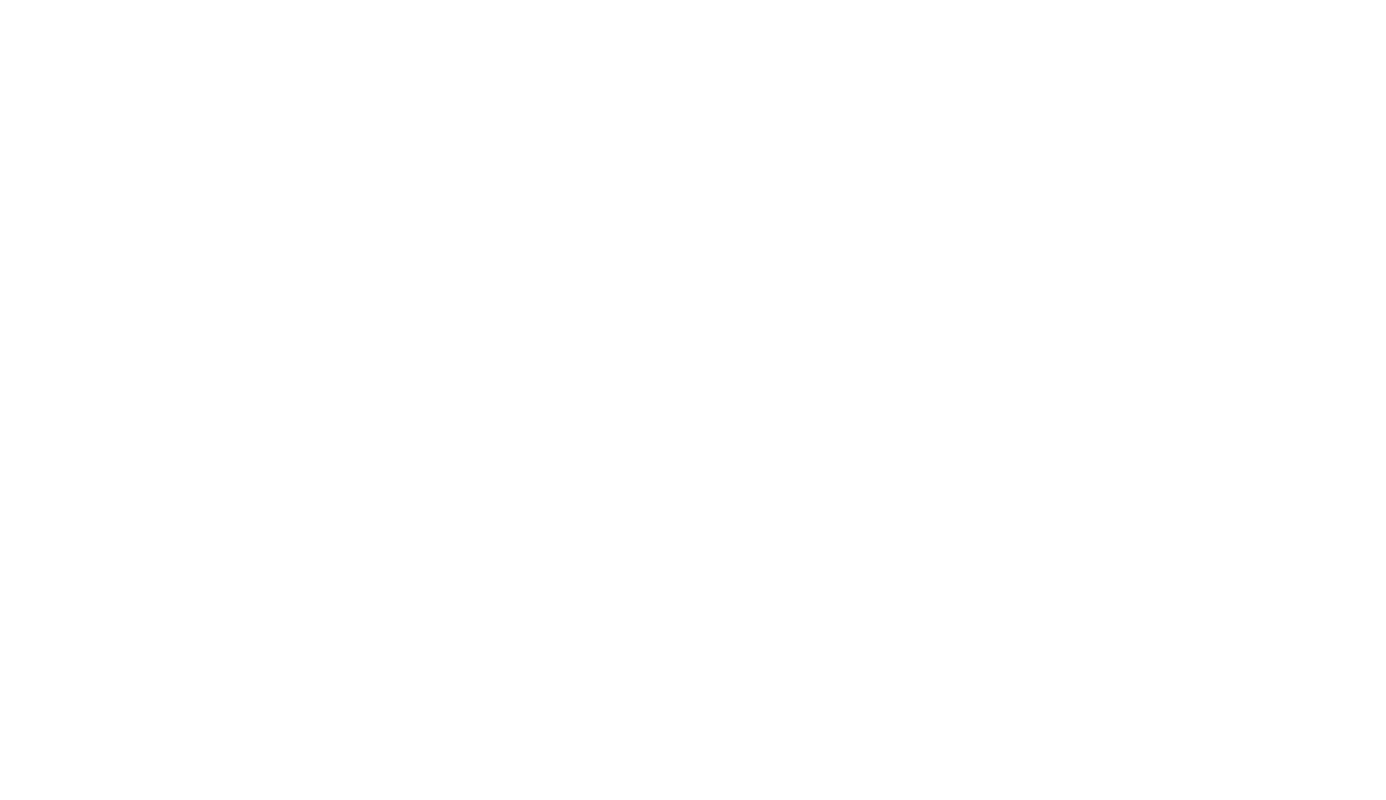
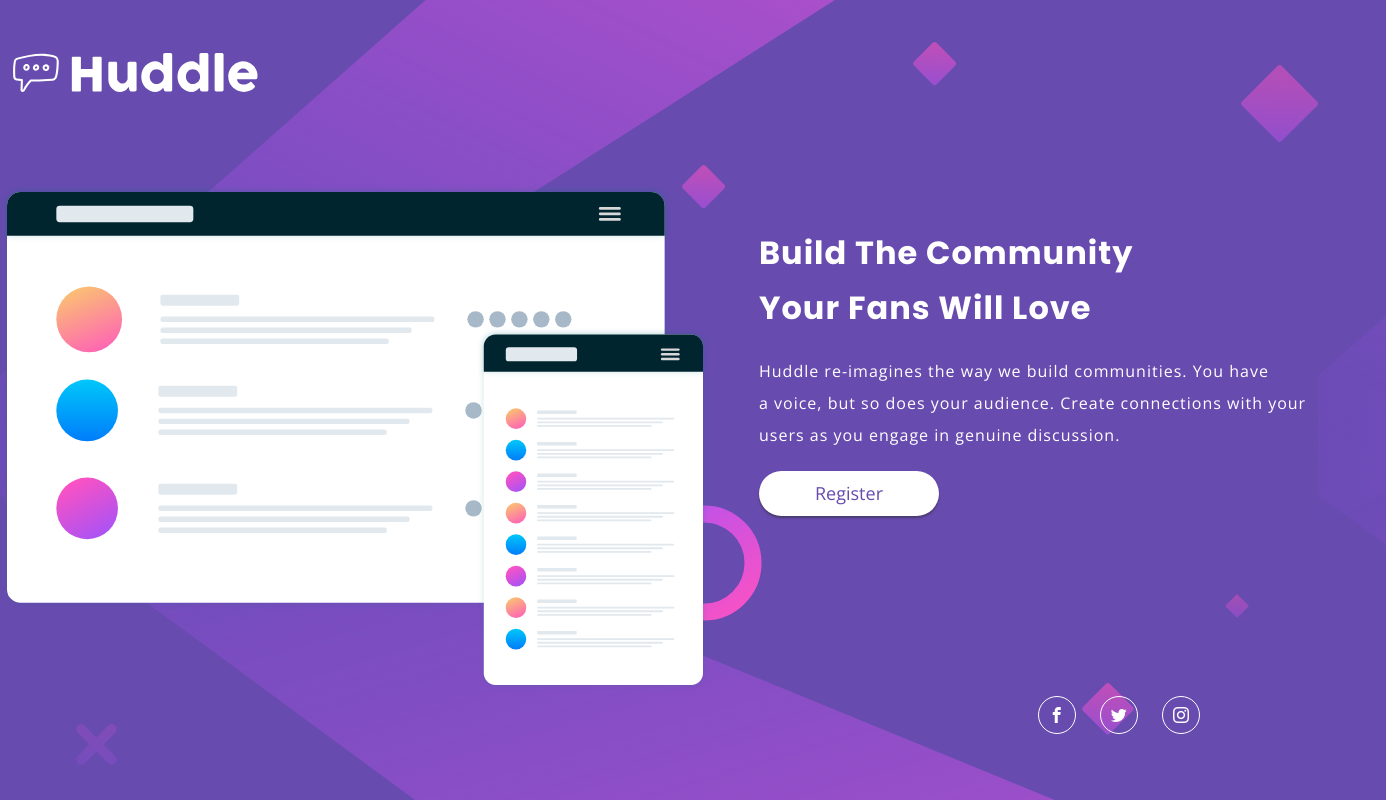
Before and after one commit to morhaham/huddle, a plain HTML site: page index.html in a window 1280 px wide. Shown: the whole page, 1386 px wide, since content can reach past the window. Drawn offline with nearby package versions, Linux system fonts and the light colour scheme.

Commit message:
desktop version is done

```diff
--- /dev/null
+++ b/css/social-icons/demo-files/demo.css
@@ -0,0 +1,151 @@
+body {
+  padding: 0;
+  margin: 0;
+  font-family: sans-serif;
+  font-size: 1em;
+  line-height: 1.5;
+  color: #555;
+  background: #fff;
+}
+h1 {
+  font-size: 1.5em;
+  font-weight: normal;
+}
+small {
+  font-size: .66666667em;
+}
+a {
+  color: #e74c3c;
+  text-decoration: none;
+}
+a:hover, a:focus {
+  box-shadow: 0 1px #e74c3c;
+}
+.bshadow0, input {
+  box-shadow: inset 0 -2px #e7e7e7;
+}
+input:hover {
+  box-shadow: inset 0 -2px #ccc;
+}
+input, fieldset {
+  font-family: sans-serif;
+  font-size: 1em;
+  margin: 0;
+  padding: 0;
+  border: 0;
+}
+input {
+  color: inherit;
+  line-height: 1.5;
+  height: 1.5em;
+  padding: .25em 0;
+}
+input:focus {
+  outline: none;
+  box-shadow: inset 0 -2px #449fdb;
+}
+.glyph {
+  font-size: 16px;
+  width: 15em;
+  padding-bottom: 1em;
+  margin-right: 4em;
+  margin-bottom: 1em;
+  float: left;
+  overflow: hidden;
+}
+.liga {
+  width: 80%;
+  width: calc(100% - 2.5em);
+}
+.talign-right {
+  text-align: right;
+}
+.talign-center {
+  text-align: center;
+}
+.bgc1 {
+  background: #f1f1f1;
+}
+.fgc1 {
+  color: #999;
+}
+.fgc0 {
+  color: #000;
+}
+p {
+  margin-top: 1em;
+  margin-bottom: 1em;
+}
+.mvm {
+  margin-top: .75em;
+  margin-bottom: .75em;
+}
+.mtn {
+  margin-top: 0;
+}
+.mtl, .mal {
+  margin-top: 1.5em;
+}
+.mbl, .mal {
+  margin-bottom: 1.5em;
+}
+.mal, .mhl {
+  margin-left: 1.5em;
+  margin-right: 1.5em;
+}
+.mhmm {
+  margin-left: 1em;
+  margin-right: 1em;
+}
+.mls {
+  margin-left: .25em;
+}
+.ptl {
+  padding-top: 1.5em;
+}
+.pbs, .pvs {
+  padding-bottom: .25em;
+}
+.pvs, .pts {
+  padding-top: .25em;
+}
+.unit {
+  float: left;
+}
+.unitRight {
+  float: right;
+}
+.size1of2 {
+  width: 50%;
+}
+.size1of1 {
+  width: 100%;
+}
+.clearfix:before, .clearfix:after {
+  content: " ";
+  display: table;
+}
+.clearfix:after {
+  clear: both;
+}
+.hidden-true {
+  display: none;
+}
+.textbox0 {
+  width: 3em;
+  background: #f1f1f1;
+  padding: .25em .5em;
+  line-height: 1.5;
+  height: 1.5em;
+}
+#testDrive {
+  display: block;
+  padding-top: 24px;
+  line-height: 1.5;
+}
+.fs0 {
+  font-size: 16px;
+}
+.fs1 {
+  font-size: 32px;
+}
--- /dev/null
+++ b/css/social-icons/style.css
@@ -0,0 +1,35 @@
+@font-face {
+  font-family: 'icomoon';
+  src:  url('fonts/icomoon.eot?ir6n5p');
+  src:  url('fonts/icomoon.eot?ir6n5p#iefix') format('embedded-opentype'),
+    url('fonts/icomoon.ttf?ir6n5p') format('truetype'),
+    url('fonts/icomoon.woff?ir6n5p') format('woff'),
+    url('fonts/icomoon.svg?ir6n5p#icomoon') format('svg');
+  font-weight: normal;
+  font-style: normal;
+}
+
+[class^="icon-"], [class*=" icon-"] {
+  /* use !important to prevent issues with browser extensions that change fonts */
+  font-family: 'icomoon' !important;
+  speak: none;
+  font-style: normal;
+  font-weight: normal;
+  font-variant: normal;
+  text-transform: none;
+  line-height: 1;
+
+  /* Better Font Rendering =========== */
+  -webkit-font-smoothing: antialiased;
+  -moz-osx-font-smoothing: grayscale;
+}
+
+.icon-facebook:before {
+  content: "\ea90";
+}
+.icon-instagram:before {
+  content: "\ea92";
+}
+.icon-twitter:before {
+  content: "\ea96";
+}
--- /dev/null
+++ b/css/styles.css
@@ -0,0 +1,99 @@
+@import url('https://fonts.googleapis.com/css?family=Poppins:400,700&display=swap');
+@import url('https://fonts.googleapis.com/css?family=Open+Sans&display=swap');
+
+/* General */
+
+* {
+    margin: 0;
+    padding: 0;
+}
+
+html {
+    height: auto;
+}
+
+body {
+    font-family: 'Open Sans', sans-serif;
+    color: #FFFFFF;
+    background-color: hsl(257, 40%, 49%);
+    background-image: url('../images/bg-desktop.svg');
+}
+
+h1,h2,h3 {
+   font-size: 32px;
+   line-height: 55px;
+   letter-spacing: 1px;
+   font-family: 'Poppins', sans-serif;
+}
+
+p {
+    font-size: 16px;
+    line-height: 32px;
+    letter-spacing: 1px;
+    word-wrap: none;
+}
+
+a {
+    text-decoration: none;
+    color: inherit;
+}
+
+.wrapper {
+    max-width: 1440px;
+    margin: 0 auto;
+    padding: 0;
+}
+
+.row {
+    display: flex;
+    justify-content: space-between;
+    padding: 75px 0 0 0;
+}
+
+/* Header */
+
+header {
+    padding-top: 40px;
+}
+
+/* Main */
+
+#main h1, #main p {
+    padding-bottom: 20px;
+    white-space: nowrap;
+}
+#main a {
+    color: hsl(257, 40%, 49%);
+    text-align: center;
+    line-height: 45px;
+    font-size: 18px;
+    display: block;
+    height: 45px;
+    width: 180px;
+    background-color: #FFFFFF;
+    border-radius: 25px;
+    box-shadow: 0 2px 2px rgba(43, 43, 43, 0.5);
+}
+
+#main .col:nth-child(2) {
+    padding: 40px 80px 0 50px;
+}
+
+footer {
+    display: flex;
+    flex-direction: row-reverse;
+    padding-bottom: 40px;
+}
+
+footer .social {
+    padding-right: 80px;
+}
+
+footer .social a {
+   display: inline-block;
+   font-size: 16px;
+   padding: 10px;
+   margin-left:20px;
+   border: 1px solid #FFFFFF;
+   border-radius: 50%;
+}
--- a/index.html
+++ b/index.html
@@ -7,14 +7,43 @@
   <!-- displays site properly based on user's device -->
 
   <link rel="icon" type="image/png" sizes="32x32" href="./images/favicon-32x32.png">
-
+  <link rel="stylesheet" href="./css/social-icons/style.css">
+  <link rel="stylesheet" href="./css/styles.css">
   <title>Huddle</title>
 
 </head>
 
 <body>
 
-
+  <div class="wrapper">
+    <header>
+      <a href="">
+        <img src="./images/logo.svg" alt="Huddle logo">
+      </a>
+    </header>
+    <section id="main">
+        <div class="row">
+          <div class="col">
+            <img src="./images/illustration-mockups.svg" alt="Illustration">
+          </div>
+          <div class="col">
+            <h1>Build The Community<br>Your Fans Will Love</h1>
+            <p>
+              Huddle re-imagines the way we build communities. You have<br>a voice, but
+              so does your audience. Create connections with your<br>users as you engage in genuine discussion.
+            </p>
+            <a href="">Register</a>
+          </div>
+        </div>
+    </section>
+    <footer>
+      <div class="social">
+        <a href=""><div class="icon-facebook"></div></a>
+        <a href=""><div class="icon-twitter"></div></a>
+        <a href=""><div class="icon-instagram"></div></a>
+      </div>
+    </footer>
+  </div>
 
 </body>
 
```
Also changed, not shown: css/social-icons/demo-files/demo.js (added, +30 -0 lines), css/social-icons/demo.html (added, +86 -0 lines), css/social-icons/selection.json (added, +1 -0 lines), css/social-icons/Read Me.txt (added), css/social-icons/fonts/icomoon.ttf (added), css/social-icons/fonts/icomoon.woff (added), 2 other files.
